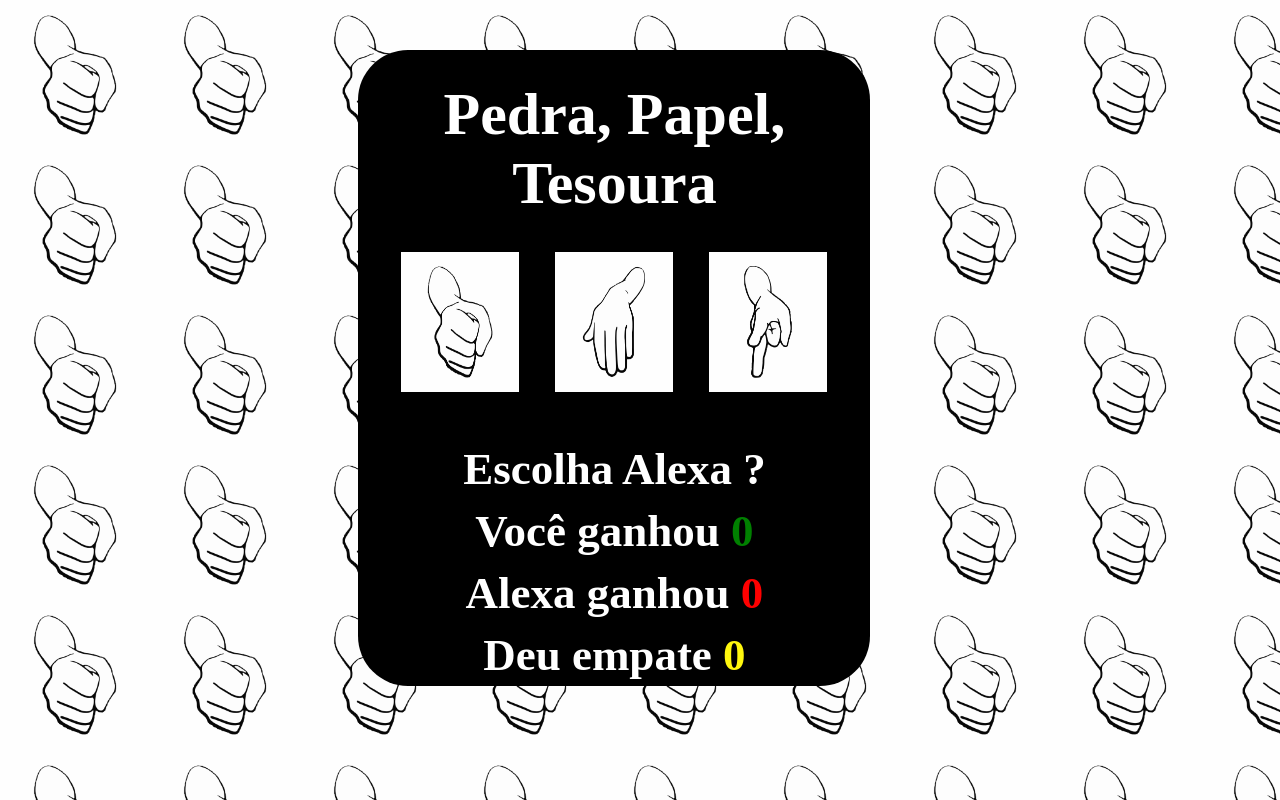
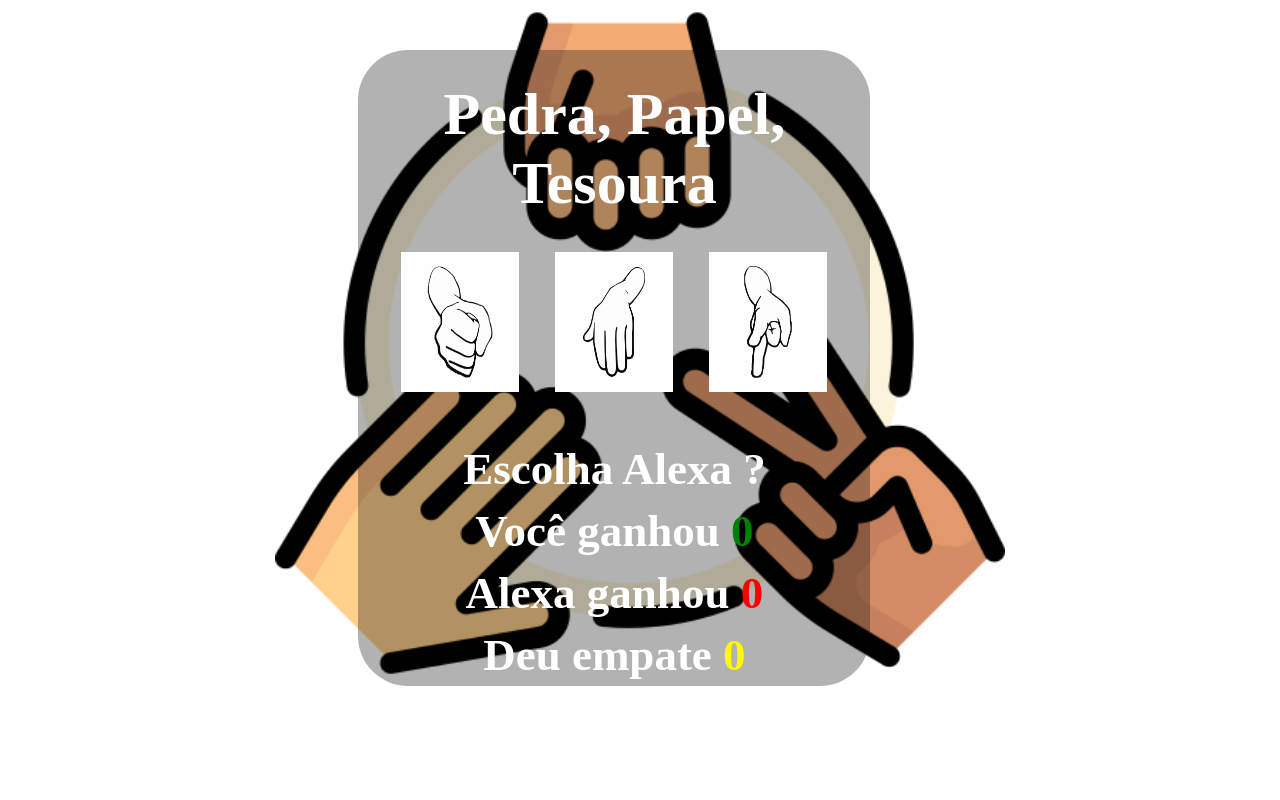
Before and after one commit to Rone98/Pedra-Papel-e-Tesoura, a plain HTML site: page index.html in a window 1280 px wide. Drawn offline with Linux system fonts and the light colour scheme.

Commit message:
Fundo atualizado

```diff
--- a/estilo.css
+++ b/estilo.css
@@ -4,20 +4,24 @@
     box-sizing: border-box;
 }
 
-#fundo {
-    height: 100%;
-    position: fixed;
-    top: 0;
-    left: 0;
-    width: 100%;
-    z-index: -1;
-    transition: opacity 1s ease-in-out;
-    display: block;
-}
+/* #fundo { */
+/* height: 100%; */
+/* position: fixed; */
+/* top: 0; */
+/* left: 0; */
+/* width: 100%; */
+/* z-index: -1; */
+/* transition: opacity 1s ease-in-out; */
+/* display: block; */
+/* } */
 
 body {
 
-    background-color: #f0f4f8;
+
+    background-image: url(/assets/6729732.png);
+    background-repeat: no-repeat;
+    background-size: 57%;
+    background-position: center;
 
 
 }
@@ -30,7 +34,7 @@ h1 {
 
 button {
 
-    background-color: #000000;
+    background-color: #00000000;
     cursor: pointer;
     height: 180px;
     width: 120px;
@@ -42,7 +46,7 @@ button {
 }
 
 button:hover {
-    background-color: #ff0000;
+    background-color: #3aa815ce;
 }
 
 .container {
@@ -56,7 +60,8 @@ button:hover {
     width: 40%;
     border-radius: 50px;
     margin-left: 28%;
-    background-color: black;
+    background-color: rgba(0, 0, 0, 0.301);
+
 
 
 }
--- a/index.html
+++ b/index.html
@@ -18,7 +18,8 @@
 
             <button onclick="PlayHumano('Pedra')"><img src="assets/Pedra296854_1920.png" alt=""></button>
             <button onclick="PlayHumano('Papel')"><img src="assets/Papel  296855_1920.png  " alt=""></button>
-            <button onclick="PlayHumano('Tesoura')"><img src="assets/Tesoura 296853_1920.png" alt=""></button>
+            <button onclick="PlayHumano('Tesoura')"><img id="Tesoura" src="assets/Tesoura 296853_1920.png"
+                    alt=""></button>
         </div>
         <p class="Resultado"></p>
         <p class="Maquina">Escolha Alexa <span id="Maquina">?</span></p>
--- a/script.js
+++ b/script.js
@@ -1,4 +1,4 @@
-const imagens = [
+/*const imagens = [
     "assets/Pedra296854_1920.png",
     "assets/Papel  296855_1920.png",
     "assets/Tesoura 296853_1920.png"
@@ -28,7 +28,7 @@ function TrocarImagem() {
 
     }, 1000);
 }
-setInterval(TrocarImagem, 10000)
+setInterval(TrocarImagem, 10000)*/
 
 const resultado = document.querySelector(".Resultado")
 const PontosHumano = document.getElementById("PontosHumano")
```
Also changed, not shown: assets/6729732.png (added).
